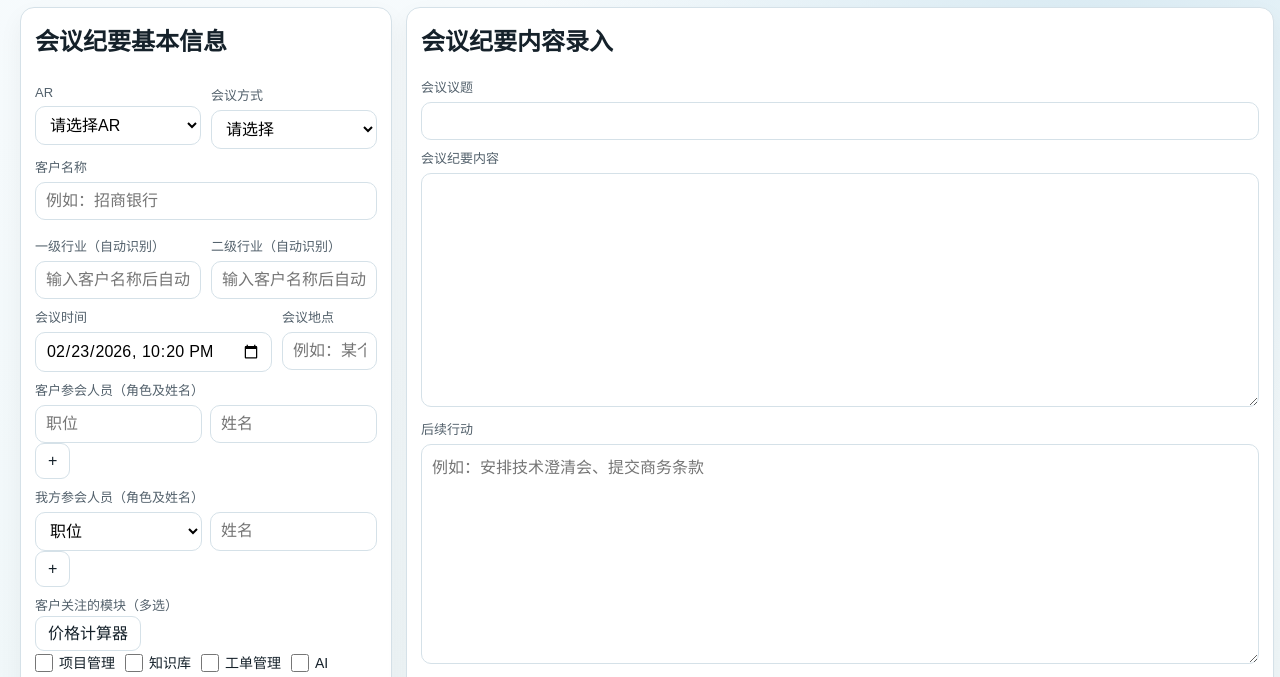
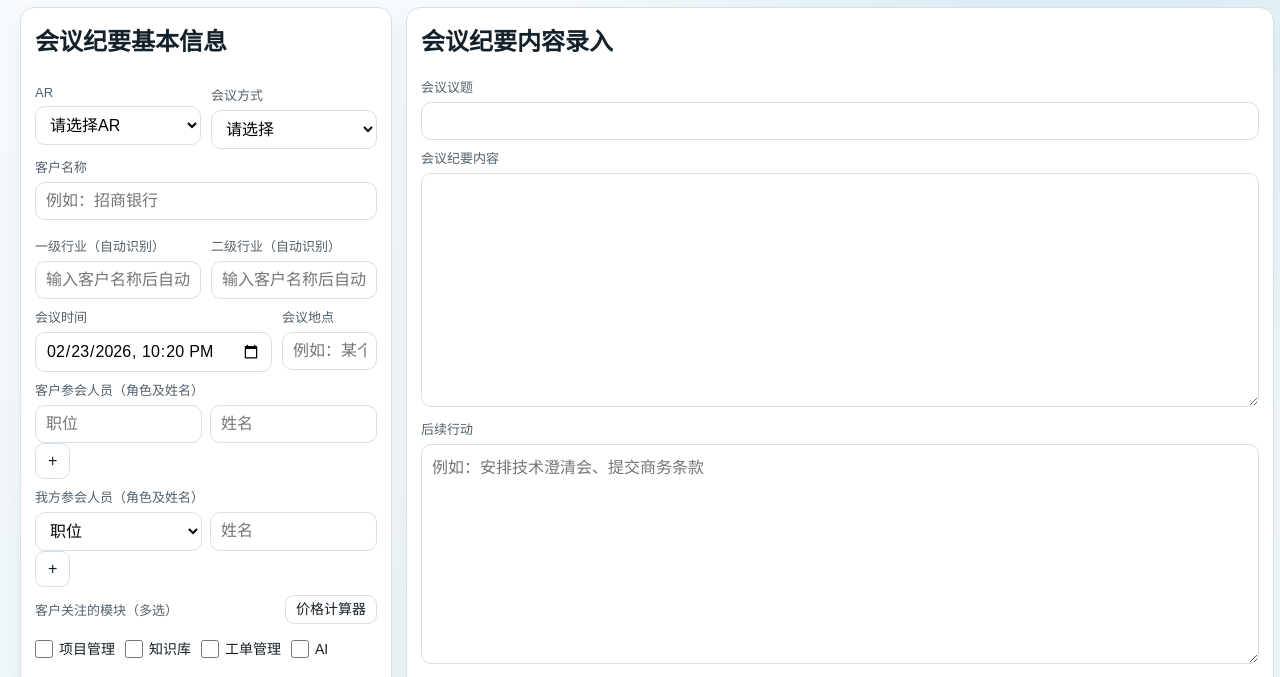
Before and after one commit to smartie-W/meeting-minutes-web, a plain HTML site: page index.html in a window 1280 px wide. Shown: the part 89-766 px from the top of the page. Drawn offline with Linux system fonts and the light colour scheme; no server answers.

Commit message:
chore(auto-sync): 2026-02-23 22:20:16

```diff
--- a/styles.css
+++ b/styles.css
@@ -213,6 +213,25 @@ textarea.long-input {
   border: 1px solid var(--line);
   border-radius: 3px;
   flex: 0 0 18px;
+}
+
+.section-label-row {
+  display: flex;
+  align-items: center;
+  justify-content: space-between;
+  gap: 10px;
+  margin: 8px 0 6px;
+}
+
+.section-label-row label {
+  margin: 0;
+}
+
+.btn.btn-inline {
+  padding: 5px 10px;
+  font-size: 14px;
+  line-height: 1.2;
+  white-space: nowrap;
 }
 
 .suggestions {
@@ -501,4 +520,9 @@ th {
   .kpis {
     grid-template-columns: 1fr 1fr;
   }
+
+  .section-label-row {
+    flex-wrap: wrap;
+    align-items: flex-start;
+  }
 }
```
